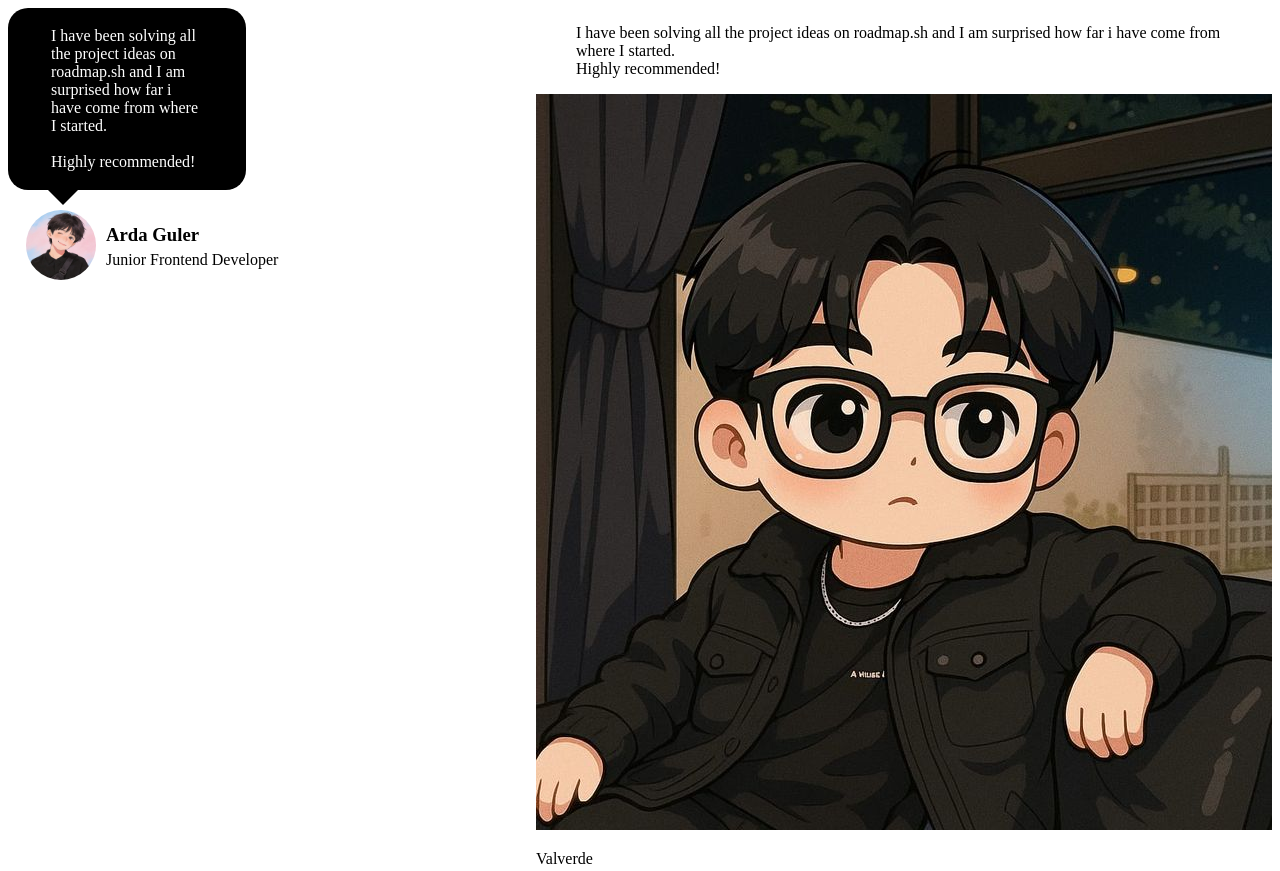
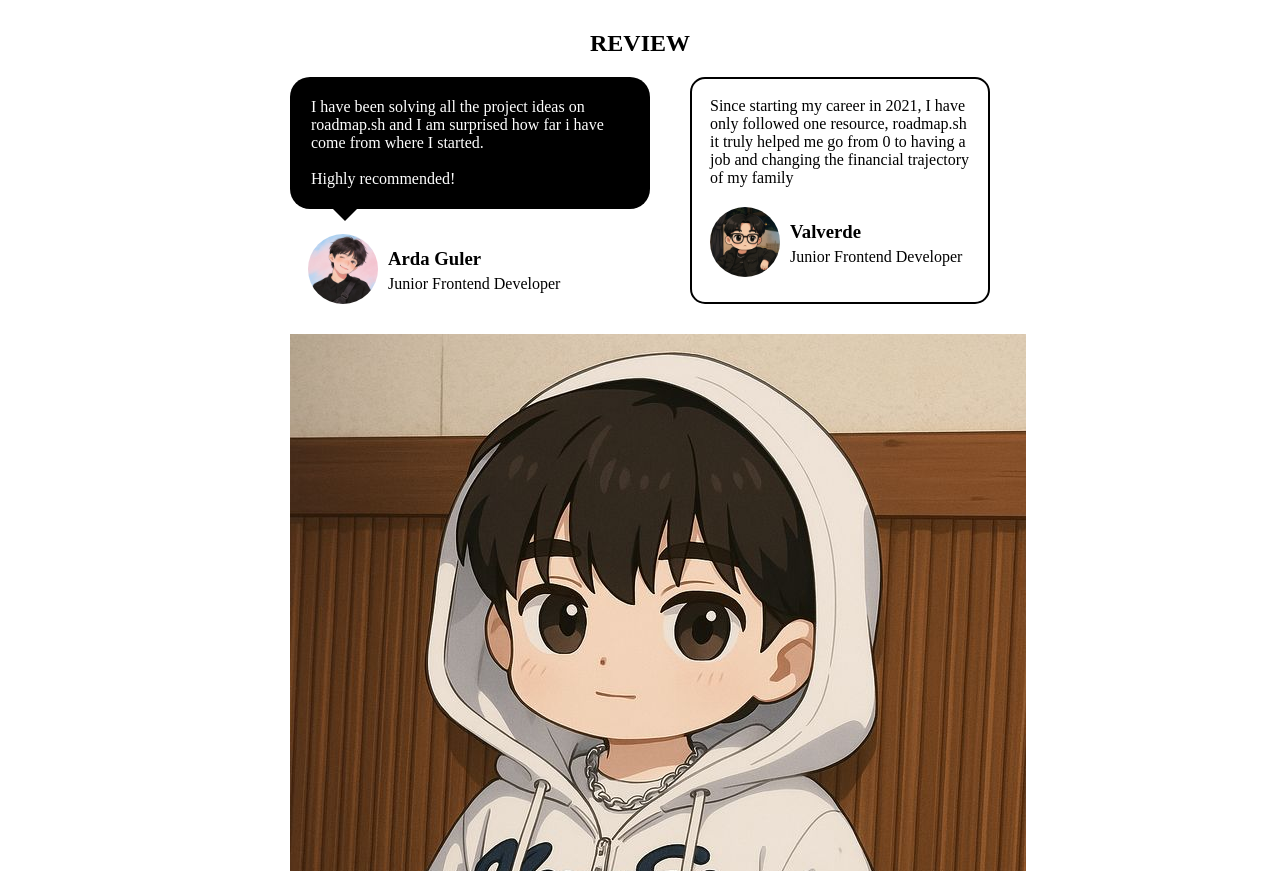
Before and after one commit to affandzaki15/Roadto100day, a plain HTML site: page HTML/project-css.html in a window 1280 px wide. Shown: the top 871 px of the page. Drawn offline with Linux system fonts and the light colour scheme.

Commit message:
review 2

```diff
--- a/HTML/project-css.html
+++ b/HTML/project-css.html
@@ -10,15 +10,17 @@
 
 <body>
     <section>
+        <h1 class="title">REVIEW</h1>
+        <!-- reviewe one -->
         <div class="display-one">
-            <article class="review-one">
+            <article>
                 <div class="quote">
                     <blockquote>I have been solving all the project ideas on roadmap.sh and I am surprised how far
                         i have come from where I started. <br><br>
                         Highly recommended!
                     </blockquote>
                 </div>
-                <div class="reviewer">
+                <div class="reviewer-one">
                     <img src="../Images/click.png" alt="guler">
                     <div class="name">
                         <h3>Arda Guler</h3>
@@ -27,15 +29,17 @@
                 </div>
             </article>
 
+            <!-- review two -->
             <article class="review-two">
-                <blockquote>I have been solving all the project ideas on roadmap.sh and I am surprised how far
-                    i have come from where I started. <br>
-                    Highly recommended!
+                <blockquote>Since starting my career in 2021, I have only followed one resource, roadmap.sh
+                    it truly helped me go from 0 to having a job and changing the financial trajectory of my family
                 </blockquote>
-                <div>
+                <div class="reviewer-two">
                     <img src="../Images/kacamata.png" alt="guler">
-                    <p>Valverde</p>
-                    <p>Junior Frontend Developer</p>
+                    <div class="name">
+                        <h3>Valverde</h3>
+                        <p>Junior Frontend Developer</p>
+                    </div>
                 </div>
             </article>
         </div>
--- a/css/style.css
+++ b/css/style.css
@@ -2,22 +2,32 @@
     box-sizing: border-box;
 }
 
+
 body {
+    max-width: 700px;
+    margin: 30px auto
+}
 
+.title{
+    text-align:center;
 }
 
 /* review 1 */
 .display-one{
     display: flex;
+    max-width: 800px;
+    gap: 40px;
+    align-items: flex-start;
 }
 
 
-.reviewer{
+
+.reviewer-one{
     display: flex;
-    margin: 20px 18px;
+    margin: 25px 18px;
 }
 
-.reviewer img{
+.reviewer-one img{
     width: 70px;
     height: 70px;
     border-radius: 50%;
@@ -42,7 +52,7 @@ body {
     color: white;
     border-radius: 20px;
     padding: 3px;
-    width: 45%;
+    width: 100%;
 }
 
 .quote::after{
@@ -50,7 +60,7 @@ body {
     content: "";
     position: absolute;
 
-    bottom: -15px;
+    bottom: -12px;
     left: 40px;
 
     width:0;
@@ -64,3 +74,34 @@ body {
 
 
 /* review 2 */
+
+.review-two{
+     border: 2px solid #000;
+     border-radius: 15px;
+     max-width: 300px;
+     margin: 0;
+     padding: 0;
+}
+
+blockquote{
+    margin: 18px;
+}
+.reviewer-two{
+    display: flex;
+    margin: 20px 18px;
+}
+
+.reviewer-two img{
+    width: 70px;
+    height: 70px;
+    border-radius: 50%;
+    object-fit: cover;
+}
+
+.name h3{
+    margin-bottom:5px;
+}
+
+.name p{
+    margin-top:0;
+}
```
